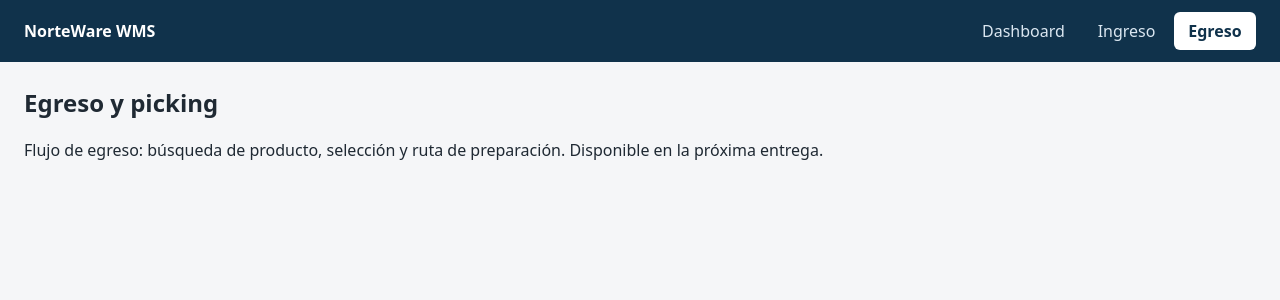
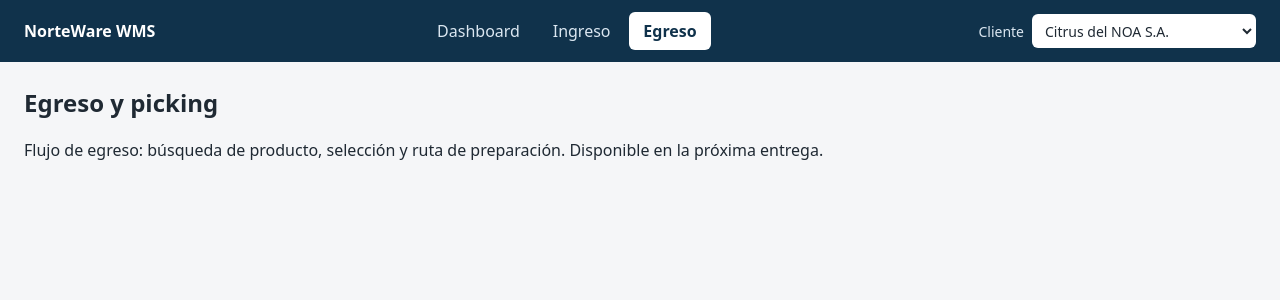
Before and after one commit to Aguss2403/norteware-wms, a React (Vite) app: page /egreso in a window 1280 px wide. Shown: the top 300 px of the page. Built offline with nearby package versions, Linux system fonts and the light colour scheme.

Commit message:
feat(context): add client context and switcher

```diff
--- /dev/null
+++ b/src/components/ClientSwitcher.jsx
@@ -0,0 +1,23 @@
+import { useClient } from '../context/ClientContext.jsx';
+
+export default function ClientSwitcher() {
+  const { clients, activeClientId, switchClient } = useClient();
+
+  return (
+    <label className="client-switcher">
+      <span className="client-switcher-label">Cliente</span>
+      <select
+        className="client-switcher-select"
+        value={activeClientId}
+        onChange={(event) => switchClient(event.target.value)}
+        aria-label="Cliente activo"
+      >
+        {clients.map((client) => (
+          <option key={client.clientId} value={client.clientId}>
+            {client.name}
+          </option>
+        ))}
+      </select>
+    </label>
+  );
+}
--- a/src/components/Navbar.jsx
+++ b/src/components/Navbar.jsx
@@ -1,4 +1,5 @@
 import { NavLink } from 'react-router-dom';
+import ClientSwitcher from './ClientSwitcher.jsx';
 
 const NAV_ITEMS = [
   { path: '/', label: 'Dashboard', end: true },
@@ -23,6 +24,7 @@ export default function Navbar() {
           </li>
         ))}
       </ul>
+      <ClientSwitcher />
     </nav>
   );
 }
--- /dev/null
+++ b/src/context/ClientContext.jsx
@@ -0,0 +1,34 @@
+// Active client context shared by Dashboard, Ingreso, and Egreso (design D5).
+// In-memory switch; no backend required (spec: Client switcher).
+
+import { createContext, useContext, useMemo, useState } from 'react';
+import { clients } from '../data/clients.js';
+import { layouts } from '../data/layouts.js';
+
+const ClientContext = createContext(null);
+
+export function ClientProvider({ children }) {
+  const [activeClientId, setActiveClientId] = useState(clients[0].clientId);
+
+  const value = useMemo(() => {
+    const client = clients.find((candidate) => candidate.clientId === activeClientId) ?? clients[0];
+    const layout = layouts.find((candidate) => candidate.clientId === client.clientId);
+    return {
+      clients,
+      client,
+      layout,
+      activeClientId: client.clientId,
+      switchClient: (clientId) => setActiveClientId(clientId),
+    };
+  }, [activeClientId]);
+
+  return <ClientContext.Provider value={value}>{children}</ClientContext.Provider>;
+}
+
+export function useClient() {
+  const context = useContext(ClientContext);
+  if (!context) {
+    throw new Error('useClient must be used within a ClientProvider');
+  }
+  return context;
+}
--- a/src/index.css
+++ b/src/index.css
@@ -59,6 +59,28 @@ body {
   font-weight: 600;
 }
 
+.client-switcher {
+  display: flex;
+  align-items: center;
+  gap: 0.5rem;
+  color: #dbe7f1;
+  font-size: 0.875rem;
+}
+
+.client-switcher-label {
+  white-space: nowrap;
+}
+
+.client-switcher-select {
+  max-width: 14rem;
+  padding: 0.35rem 0.5rem;
+  border: 1px solid rgba(255, 255, 255, 0.35);
+  border-radius: 0.375rem;
+  background: #fff;
+  color: #1f2933;
+  font: inherit;
+}
+
 .app-content {
   flex: 1;
   padding: 1.5rem;
--- a/src/main.jsx
+++ b/src/main.jsx
@@ -1,13 +1,16 @@
 import React from 'react';
 import { createRoot } from 'react-dom/client';
 import { BrowserRouter } from 'react-router-dom';
+import { ClientProvider } from './context/ClientContext.jsx';
 import App from './App.jsx';
 import './index.css';
 
 createRoot(document.getElementById('root')).render(
   <React.StrictMode>
     <BrowserRouter>
-      <App />
+      <ClientProvider>
+        <App />
+      </ClientProvider>
     </BrowserRouter>
   </React.StrictMode>
 );
```
